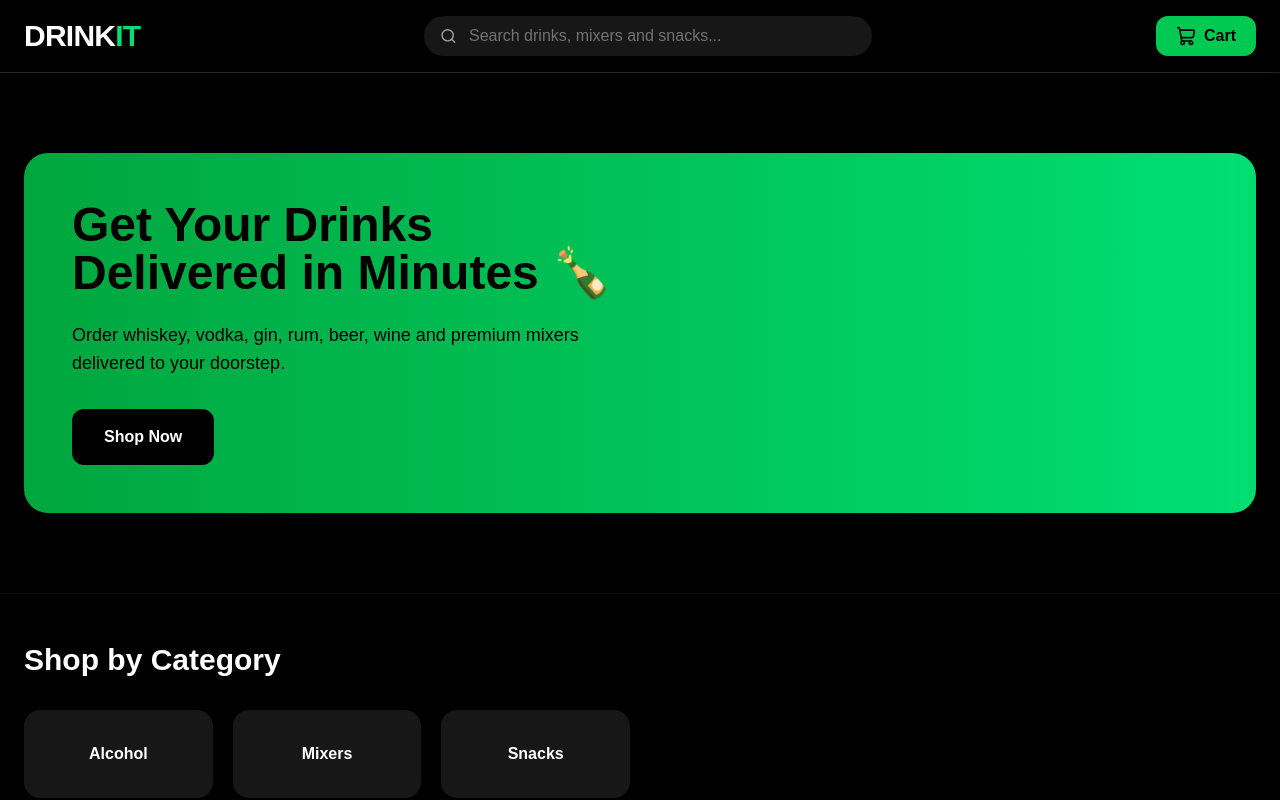
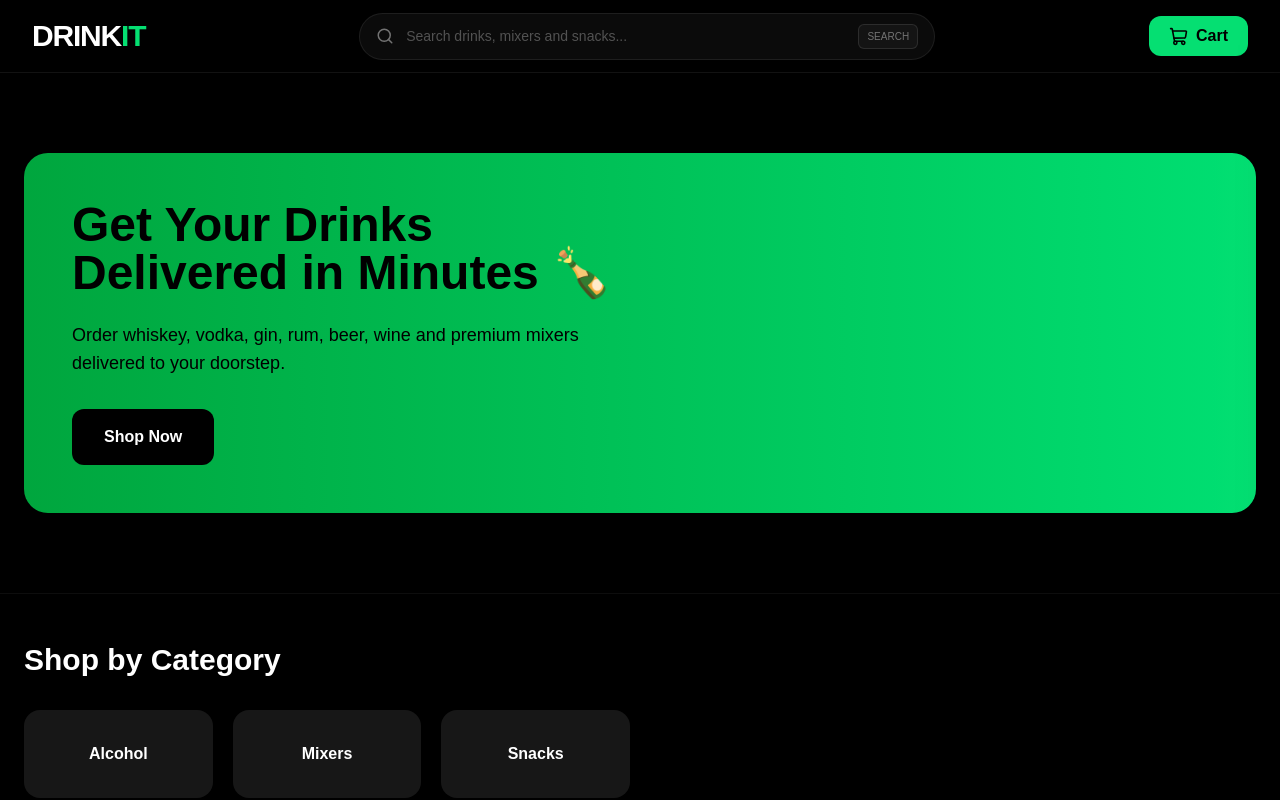
Before and after one commit to Devmistry7/DRINKIT, a Next.js app: page / in a window 1280 px wide. Shown: the top 800 px of the page. Built offline with nearby package versions, Linux system fonts and the light colour scheme.

Commit message:
Polish homepage and navbar design

```diff
--- a/src/components/Navbar.tsx
+++ b/src/components/Navbar.tsx
@@ -1,46 +1,133 @@
 "use client";
 
 import { useState } from "react";
-import { Search, ShoppingCart } from "lucide-react";
+import {
+  Search,
+  ShoppingCart,
+  Menu,
+  X,
+} from "lucide-react";
+
 import { useCart } from "@/context/CartContext";
 import CartDrawer from "@/components/CartDrawer";
 
 export default function Navbar() {
   const [isCartOpen, setIsCartOpen] = useState(false);
+  const [isMobileSearchOpen, setIsMobileSearchOpen] =
+    useState(false);
+
   const { totalItems } = useCart();
 
   return (
     <>
-      <nav className="sticky top-0 z-30 border-b border-neutral-800 bg-black/90 backdrop-blur-md">
-        <div className="mx-auto flex max-w-7xl items-center justify-between gap-4 px-6 py-4">
-          <h1 className="text-3xl font-black tracking-tight text-white">
-            DRINK<span className="text-green-400">IT</span>
+      <nav className="sticky top-0 z-40 border-b border-white/[0.07] bg-black/80 backdrop-blur-xl">
+        <div className="mx-auto max-w-7xl px-4 sm:px-6 lg:px-8">
+
+          {/* Main Navbar */}
+          <div className="flex h-[72px] items-center justify-between gap-4">
+
+            {/* Logo */}
+            <button
+              type="button"
+              className="group flex items-center"
+            >
+              <h1 className="text-2xl font-black tracking-[-0.04em] text-white sm:text-3xl">
+                DRINK
+                <span className="text-green-400 transition-colors group-hover:text-green-300">
+                  IT
+                </span>
               </h1>
+            </button>
 
-          <div className="hidden w-full max-w-md items-center rounded-full bg-neutral-900 px-4 py-2 md:flex">
-            <Search size={18} className="text-neutral-400" />
+            {/* Desktop Search */}
+            <div className="hidden flex-1 justify-center md:flex">
+              <div className="group flex w-full max-w-xl items-center rounded-full border border-white/[0.08] bg-white/[0.045] px-4 py-2.5 transition duration-300 focus-within:border-white/20 focus-within:bg-white/[0.07]">
+                <Search
+                  size={18}
+                  className="shrink-0 text-neutral-500 transition group-focus-within:text-neutral-300"
+                />
 
                 <input
                   type="text"
                   placeholder="Search drinks, mixers and snacks..."
-              className="ml-3 w-full bg-transparent text-white outline-none placeholder:text-neutral-500"
+                  className="ml-3 w-full bg-transparent text-sm text-white outline-none placeholder:text-neutral-600"
                 />
+
+                <div className="ml-3 hidden rounded-md border border-white/10 bg-white/[0.04] px-2 py-1 text-[10px] font-medium text-neutral-500 lg:block">
+                  SEARCH
+                </div>
+              </div>
             </div>
 
+            {/* Right Actions */}
+            <div className="flex items-center gap-2">
+
+              {/* Mobile Search */}
+              <button
+                type="button"
+                onClick={() =>
+                  setIsMobileSearchOpen(
+                    (current) => !current
+                  )
+                }
+                className="flex h-10 w-10 items-center justify-center rounded-xl border border-white/[0.08] bg-white/[0.04] text-neutral-300 transition hover:bg-white/[0.08] hover:text-white md:hidden"
+                aria-label="Search"
+              >
+                {isMobileSearchOpen ? (
+                  <X size={19} />
+                ) : (
+                  <Search size={19} />
+                )}
+              </button>
+
+              {/* Cart Button */}
               <button
                 type="button"
                 onClick={() => setIsCartOpen(true)}
-            className="relative flex items-center gap-2 rounded-xl bg-green-500 px-5 py-2 font-bold text-black transition hover:bg-green-600"
+                className="group relative flex h-10 items-center gap-2 rounded-xl bg-green-400 px-4 font-bold text-black transition duration-300 hover:bg-green-300 active:scale-[0.98] sm:px-5"
               >
-            <ShoppingCart size={20} />
+                <ShoppingCart
+                  size={19}
+                  className="transition-transform duration-300 group-hover:-rotate-6"
+                />
+
+                <span className="hidden sm:inline">
                   Cart
+                </span>
 
                 {totalItems > 0 && (
-              <span className="absolute -right-2 -top-2 flex h-6 min-w-6 items-center justify-center rounded-full bg-red-500 px-1 text-xs font-bold text-white">
-                {totalItems}
+                  <span className="absolute -right-2 -top-2 flex h-6 min-w-6 items-center justify-center rounded-full border-2 border-black bg-red-500 px-1.5 text-[11px] font-black text-white shadow-lg">
+                    {totalItems > 99
+                      ? "99+"
+                      : totalItems}
                   </span>
                 )}
               </button>
+            </div>
+          </div>
+
+          {/* Mobile Search Bar */}
+          <div
+            className={`overflow-hidden transition-all duration-300 md:hidden ${
+              isMobileSearchOpen
+                ? "max-h-24 pb-4 opacity-100"
+                : "max-h-0 opacity-0"
+            }`}
+          >
+            <div className="flex items-center rounded-xl border border-white/[0.08] bg-white/[0.05] px-4 py-3">
+              <Search
+                size={18}
+                className="shrink-0 text-neutral-500"
+              />
+
+              <input
+                type="text"
+                placeholder="Search drinks, mixers and snacks..."
+                autoFocus={isMobileSearchOpen}
+                className="ml-3 w-full bg-transparent text-sm text-white outline-none placeholder:text-neutral-600"
+              />
+            </div>
+          </div>
         </div>
       </nav>
 
```
Lines whose indentation alone changed are shown as unchanged.
